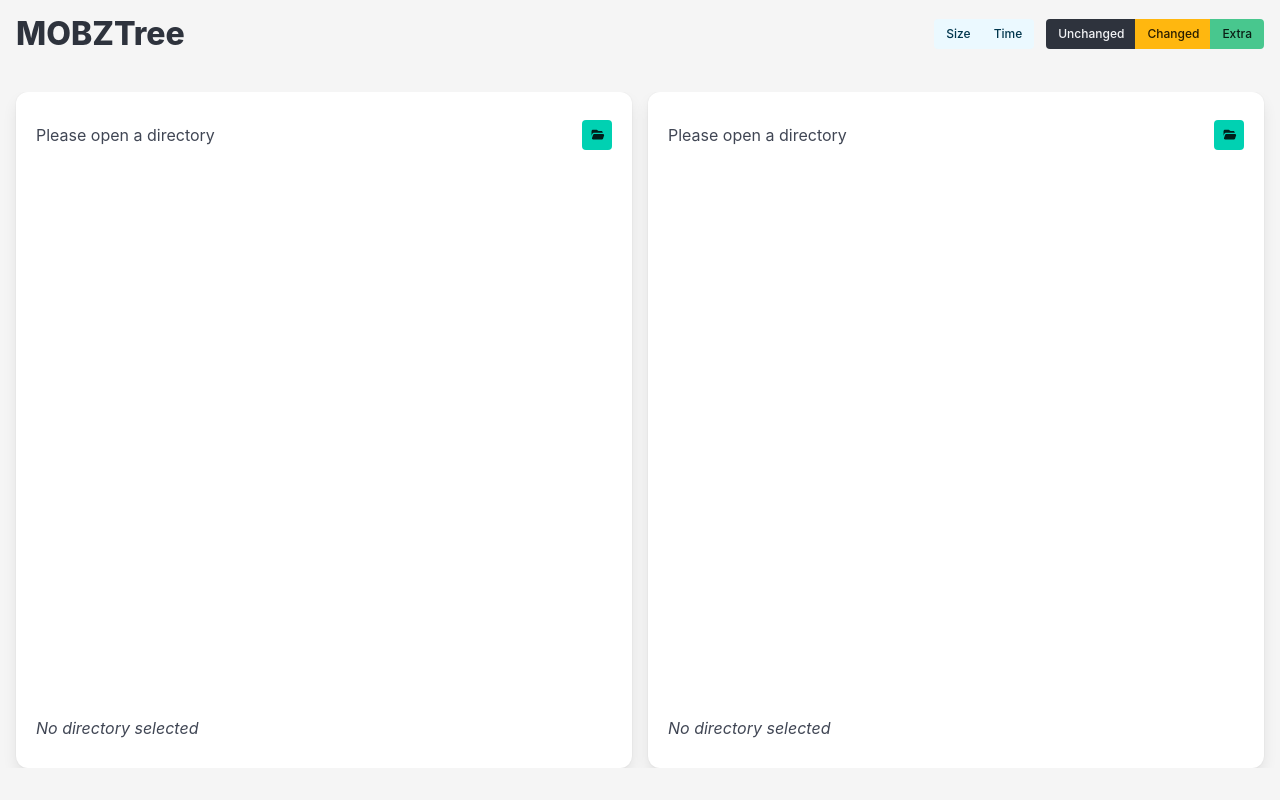
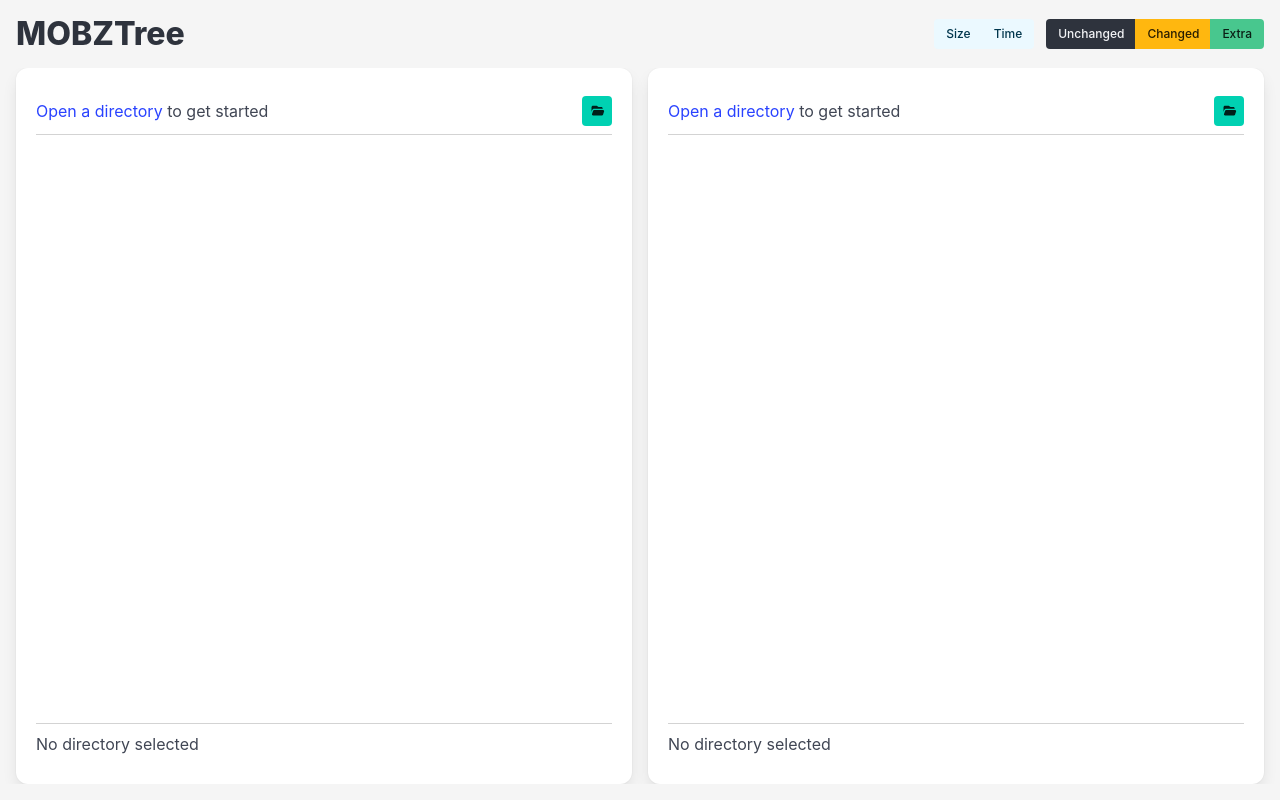
Before and after one commit to mobzystems/MOBZTree, a React (Vite) app: page / in a window 1280 px wide. Built offline with nearby package versions, Linux system fonts and the light colour scheme.

Commit message:
Loads of UI refinements

```diff
--- a/src/App.css
+++ b/src/App.css
@@ -29,6 +29,7 @@ body {
 .app > .header {
   padding: 1rem;
   text-align: center;
+  margin: 0;
 }
 
 .app > .main {
@@ -37,6 +38,7 @@ body {
   column-gap: 1rem; /* Gap between file panels */
   overflow: auto;
   padding: 0 1rem; /* Space on left and right of file panels */
+  margin-bottom: 1rem;
 }
 
 .app > .status {
@@ -54,20 +56,32 @@ body {
   grid-template-rows: auto 1fr auto;
   overflow: auto;
   gap: 0.5rem;
+  margin: 0;
 }
 
 .file-panel > .header {
   text-align: center;
   /* font-weight: bold; */
   /* font-style: italic; */
+  border-bottom: solid 1px lightgrey;
 }
 
 .file-panel > .main {
   overflow: scroll;
 }
 
+.file-panel .main table {
+  font-size: small;
+}
+
+.file-panel .main table td .icon-text {
+  flex-wrap: nowrap;
+}
+
 .file-panel > .status {
-  font-style: italic;
+  /* font-style: italic; */
+  overflow: hidden;
+  border-top: solid 1px lightgrey;
 }
 
 /* .file-panel > .main {
@@ -93,3 +107,7 @@ body {
 table.nowrap > tbody > tr > td {
   white-space: nowrap;
 }
+
+.level.is-mobile > * {
+  flex-direction: row;
+}
--- a/src/App.tsx
+++ b/src/App.tsx
@@ -74,11 +74,12 @@ export default function App() {
       <FilePanel name="Left" path={undefined} onLoaded={setLeftTree} diff={diff} options={filterOptions} currentDirectory={currentDirectory} onChangeCurrentDirectory={changeDir} />
       <FilePanel name="Right" path={undefined} onLoaded={setRightTree} diff={diff} options={filterOptions} currentDirectory={currentDirectory} onChangeCurrentDirectory={changeDir} />
     </div>
-    <div className="status">
+    {/* <div className="status">
       <div className="buttons are-small">
-        {/* <button className="button is-warning">Button 1</button>
-        <button className="button is-danger">Button 2</button> */}
+        <button className="button is-warning">Button 1</button>
+        <button className="button is-danger">Button 2</button>
       </div>
-    </div>
+      MOBZTree v0.7.0 by <a target="_blank">MOBZystems, Home of Tools</a>
+    </div> */}
   </div>
 }
--- a/src/FilePanel.tsx
+++ b/src/FilePanel.tsx
@@ -1,4 +1,4 @@
-import { ReactElement, useEffect, useState } from "react";
+import { ReactElement, useEffect, useMemo, useState } from "react";
 import { open } from '@tauri-apps/plugin-dialog';
 import * as Path from '@tauri-apps/api/path';
 import { TreeDirectory, FileTree, TreeFile } from "./FileTree";
@@ -68,7 +68,7 @@ export default function FilePanel(props: {
 
   const [lastPath, setlastPath] = useState<string | undefined>(props.path);
 
-  console.info(`Rendering FilePanel '${props.name}' with current directory is '${props.currentDirectory}'`);
+  // console.info(`Rendering FilePanel '${props.name}' with current directory is '${props.currentDirectory}'`);
 
   useEffect(() => {
     (async function doit() {
@@ -93,7 +93,7 @@ export default function FilePanel(props: {
   }, [status]);
 
   useEffect(() => {
-    console.info(`FilePanel '${props.name}: current directory is now '${props.currentDirectory}'`);
+    // console.info(`FilePanel '${props.name}: current directory is now '${props.currentDirectory}'`);
     if (props.currentDirectory !== undefined && status.state === "loaded") {
       const entry = status.tree.entryMap.get(props.currentDirectory);
       if (entry !== undefined) {
@@ -288,6 +288,15 @@ function Heading(props: {
   onDirectoryChanged: (newDirectory: TreeDirectory) => void,
   lastPath: string | undefined
 }) {
+  // const [baseName, setBaseName] = useState<string>();
+
+  // useEffect(() => {
+  //   if (props.status.state === "loaded") {
+  //     Path.basename(props.status.tree.rootPath).
+  //       then(name => setBaseName(name));
+  //   }
+  // }, [props.status]);
+
   let heading: ReactElement;
   let buttons: ReactElement;
 
@@ -314,7 +323,11 @@ function Heading(props: {
 
   switch (props.status.state) {
     case "clear":
-      heading = <>Please open a directory</>;
+      heading = <div className="level-item">
+        <a href="#"
+          onClick={e => { e.preventDefault(); openPath(); }}
+        >Open a directory</a>&nbsp;to get started
+        </div>;
       buttons = <button className={`button is-small is-primary`}
         onClick={() => openPath()}
       >
@@ -322,35 +335,42 @@ function Heading(props: {
       </button>;
       break;
     case "loading":
-      heading = <>Loading</>;
+      heading = <span className="is-italic">Loading. Press Cancel to interrupt.</span>;
       buttons = <button className="button is-warning"
         disabled={props.status.cancel}
-        onClick={() => props.setStatus({...(props.status as LoadingState), cancel: true})}
+        onClick={() => props.setStatus({ ...(props.status as LoadingState), cancel: true })}
       >
         {props.status.cancel ? "Cancelled" : "Cancel"}
       </button>
       break;
     case "loaded":
-      heading = <h2 className="is-marginless">{props.status.currentDirectory.fullPath}</h2>;
+      // heading = <h2 className="is-marginless">{props.status.currentDirectory.fullPath}</h2>;
+      heading = <h2 className="is-marginless is-size-5" title={props.status.tree.rootPath}>{props.status.tree.name}</h2>;
       buttons = <>
         <button className="button is-primary"
+          title="Refresh the current directory tree"
           onClick={() => props.setStatus(requestedPathState((props.status as LoadedState).tree.rootPath))}
         >
           <span className="icon is-small"><FontAwesomeIcon icon={refreshIcon} /></span>
         </button>
         <button className="button is-info"
+          title="Go to the top of the directory tree"
           disabled={props.status.currentDirectory.fullPath === props.status.tree.rootPath}
           onClick={() => setPath((props.status as LoadedState).tree)}
         >
           <span className="icon is-small"><FontAwesomeIcon icon={homeIcon} /></span>
         </button>
         <button className="button is-info"
+          title="Go one level up in directory tree"
           disabled={props.status.currentDirectory.parentDirectory === undefined}
           onClick={() => setPath((props.status as LoadedState).currentDirectory.parentDirectory)}
         >
           <span className="icon is-small"><FontAwesomeIcon icon={upIcon} /></span>
         </button>
-        <button className="button is-danger" onClick={() => setPath(undefined)}>
+        <button className="button is-danger"
+          title="Close the current directory tree"
+          onClick={() => setPath(undefined)}
+        >
           <span className="icon is-small"><FontAwesomeIcon icon={closeIcon} /></span>
         </button>
       </>;
@@ -381,11 +401,21 @@ function StatusBar(props: { status: State }) {
     case "clear":
       return <>No directory selected</>;
     case "loading":
-      return <>Loading</>;
+      return <span className="is-italic">Loading {props.status.requestedPath}...</span>;
     case "loaded":
       return <>
-        {props.status.currentDirectory.directories.length} directories, {props.status.currentDirectory.files.length} files
-        {props.status.message !== undefined && <p>{props.status.message}</p>}
+        <div className="level-item">
+          <div className="tags has-addons">
+            <span className="tag is-warning">Dirs: {props.status.currentDirectory.directories.length}</span>
+            <span className="tag is-info">Files: {props.status.currentDirectory.files.length}</span>
+          </div>
+        </div>
+        <div className="level-item">
+          {props.status.message !== undefined
+          ? <span className="has-text-danger">{props.status.message}</span>
+          : `...${Path.sep()}${props.status.tree.relativePath(props.status.currentDirectory.fullPath)}`
+          }
+        </div>
       </>;
     case "error":
       return <>Error: {props.status.errorMessage}</>
```
